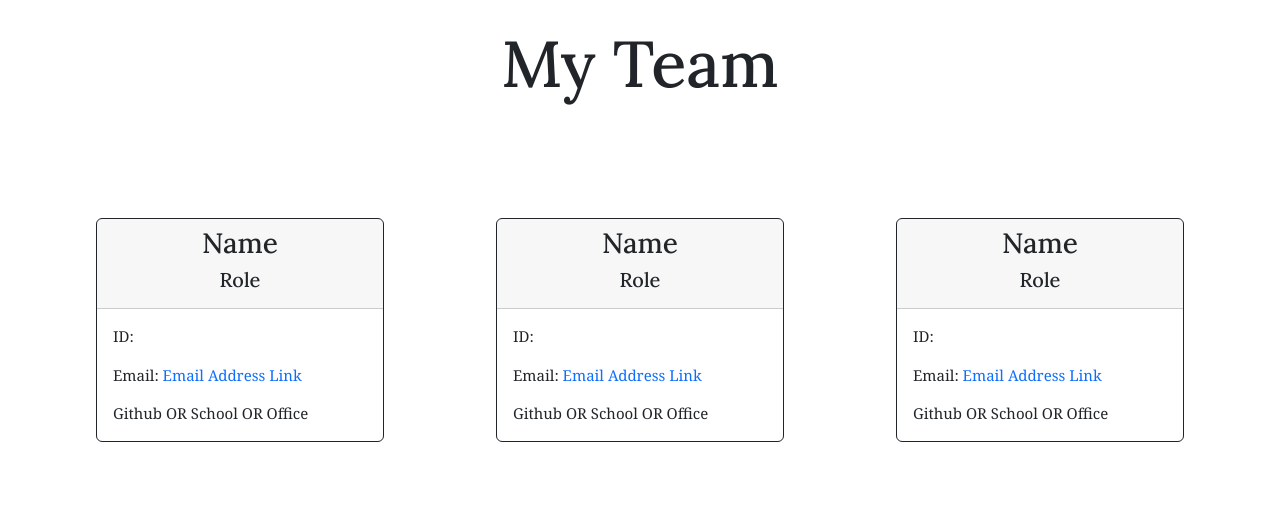
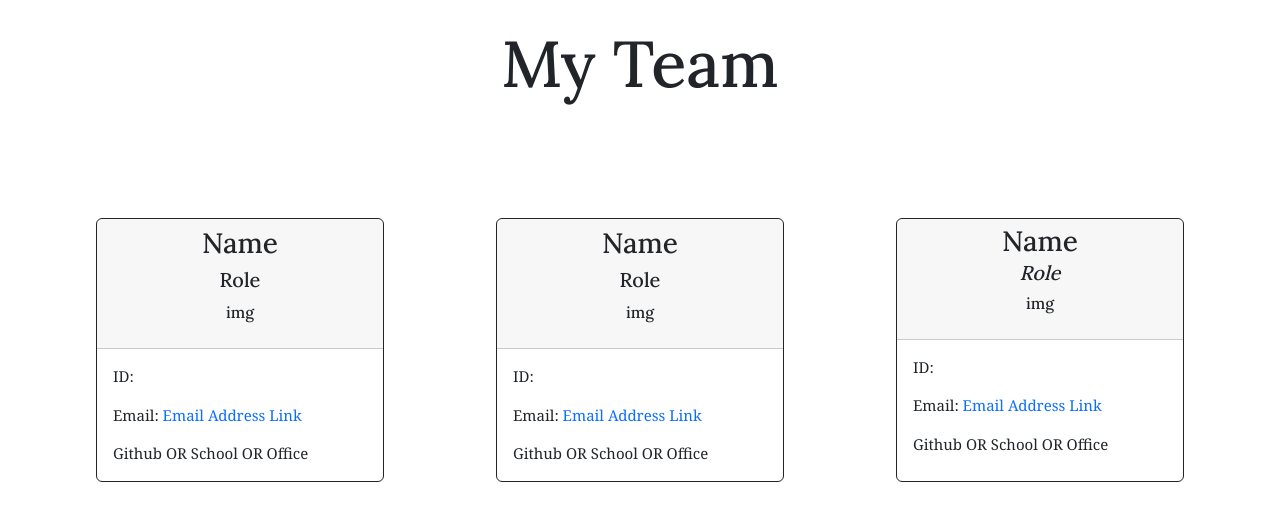
Before and after one commit to hlnicks/team-profile-generator, a website: page dist/index.html in a window 1280 px wide. Drawn offline with nearby package versions, Linux system fonts and the light colour scheme.

Commit message:
edited HTML

```diff
--- a/dist/index.html
+++ b/dist/index.html
@@ -6,6 +6,7 @@
     <meta name="viewport" content="width=device-width, initial-scale=1.0">
     <link rel="stylesheet" href="./style.css">
     <link href="https://cdn.jsdelivr.net/npm/bootstrap@5.2.0/dist/css/bootstrap.min.css" rel="stylesheet" integrity="sha384-gH2yIJqKdNHPEq0n4Mqa/HGKIhSkIHeL5AyhkYV8i59U5AR6csBvApHHNl/vI1Bx" crossorigin="anonymous">
+    <link rel="stylesheet" href="https://cdn.jsdelivr.net/npm/bootstrap-icons@1.9.1/font/bootstrap-icons.css">
     <link rel="preconnect" href="https://fonts.googleapis.com">
     <link rel="preconnect" href="https://fonts.gstatic.com" crossorigin>
     <link href="https://fonts.googleapis.com/css2?family=Lora:wght@500&display=swap" rel="stylesheet">
@@ -20,6 +21,7 @@
         <div class="card-header text-center" style="background-color:">
             <h3 class="card-title">Name</h3>
             <h5 class="card-title ">Role</h5>
+            <p id="img" class= "text-center">img</p>
         </div>
         <div class="card-body">
             <p id="id" class="card-text">ID: </p>
@@ -32,6 +34,7 @@
         <div class="card-header text-center" style="background-color:">
             <h3 class="card-title">Name</h3>
             <h5 class="card-title ">Role</h5>
+            <p id="img" class= "text-center">img</p>
         </div>
         <div class="card-body">
             <p id="id" class="card-text">ID: </p>
@@ -42,8 +45,10 @@
 
     <div class="card border-dark " style="width: 18rem;">
         <div class="card-header text-center" style="background-color:">
-            <h3 class="card-title">Name</h3>
-            <h5 class="card-title ">Role</h5>
+            <h3 class="card-title lh-1">Name</h3>
+            <h5 class="card-title fst-italic lh-1">Role</h4>
+            <p id="img" class= "text-center">img</p>
+
         </div>
         <div class="card-body">
             <p id="id" class="card-text">ID: </p>
@@ -51,8 +56,27 @@
             <p id="more-info" class="card-text">Github OR School OR Office</p>
         </div>
     </div>
-
-
    </main>
 </body>
 </html>
+
+<!-- bootstrap images i may use:
+engineer:
+<i class="h3 lh-lg bi bi-code"></i>
+<i class="h3 lh-lg bi bi-github"></i>
+<i class="h3 lh-lg bi bi-terminal"></i>
+<i class="h3 lh-lg bi bi-terminal-fill"></i>
+
+
+intern:
+<i class="h3 lh-lg bi bi-mortarboard"></i>
+<i class="h3 lh-lg bi bi-mortarboard-fill"></i>
+
+manager:
+<i class="h3 lh-lg bi bi-person-lines-fill"></i>
+<i class="h3 lh-lg bi bi-clipboard2-check"></i>
+<i class="h3 lh-lg bi bi-clipboard2-check-fill"></i>
+<i class="h3lh-lg bi bi-building"></i>
+
+
+-->
```
